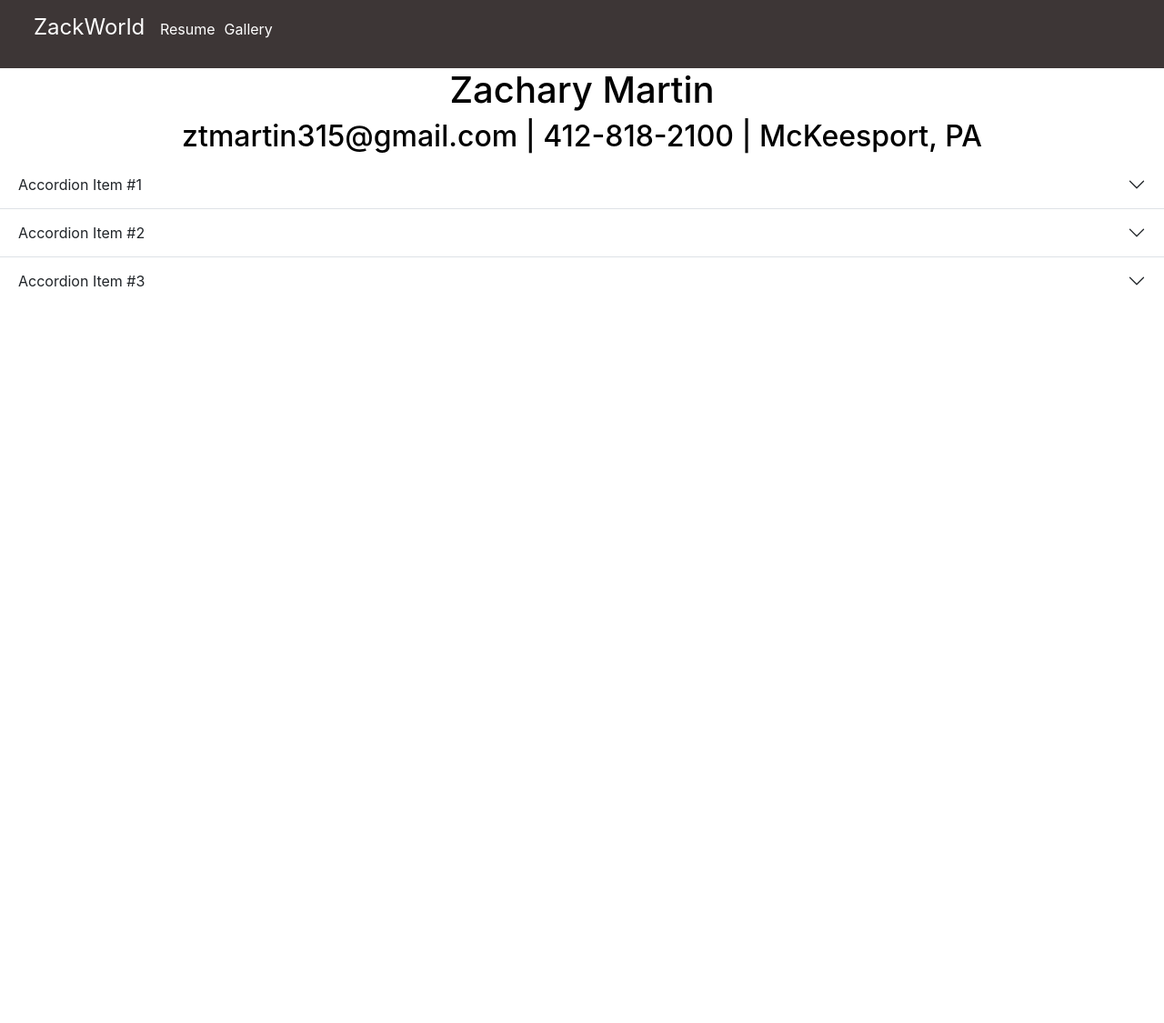
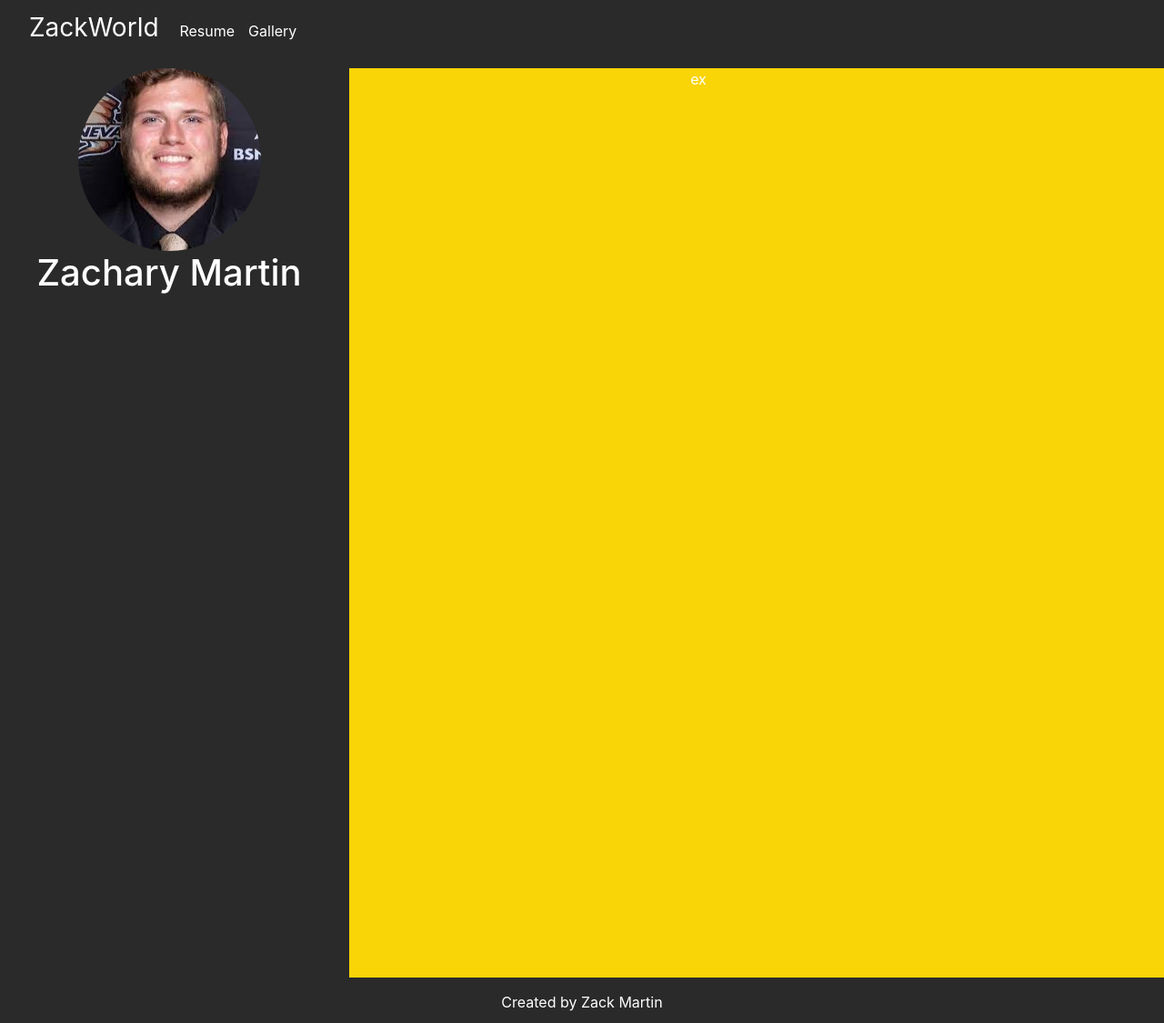
Before and after one commit to Ztmartin315/ZackWorld_React, a React (Create React App) app: page /resume in a window 1280 px wide. Shown: the whole page at 91% size. Before the commit the page ends 800 px from the top, so only its background shows below. Built offline with nearby package versions, Linux system fonts and the light colour scheme.

Commit message:
resume formatting

```diff
--- a/src/pages/about.js
+++ b/src/pages/about.js
@@ -13,15 +13,7 @@ function About() {
 
 
 
-                <div classname="jumbo">
-                    <div class="jumbotron">
-                        <center class="title" ><h1 class="display-4">About Zack!</h1>
-                            <p class="lead">Learn all about Zack!</p>
-                            <hr class="my-4" />
-                            <h5>Learn about my life, interests, hobbies, and more!</h5>
-                        </center>
-                    </div>
-                </div>
+
             </header>
             <body>
 
--- a/src/pages/home.js
+++ b/src/pages/home.js
@@ -79,7 +79,12 @@ function Home() {
         </div>
 
       </body>
+      <footer>
+        <p>Created by Zack Martin</p>
+      </footer>
+
     </div>
+
   );
 }
 
--- a/src/pages/resume.js
+++ b/src/pages/resume.js
@@ -1,6 +1,7 @@
 
 import 'bootstrap/dist/css/bootstrap.min.css';
 import '../styles/resume.css';
+import Accordion from 'react-bootstrap/Accordion';
 
 function Resume() {
 
@@ -9,48 +10,28 @@ function Resume() {
   return (
     <div className="App">
       <header className="App-header">
-
-        <h1>Zachary Martin</h1>
-        <h2>ztmartin315@gmail.com | 412-818-2100 | McKeesport, PA</h2>
-
       </header>
 
       <body>
-
-        <div class="accordion accordion-flush" id="accordionFlushExample">
-          <div class="accordion-item">
-            <h2 class="accordion-header">
-              <button class="accordion-button collapsed" type="button" data-bs-toggle="collapse" data-bs-target="#flush-collapseOne" aria-expanded="false" aria-controls="flush-collapseOne">
-                Accordion Item #1
-              </button>
-            </h2>
-            <div id="flush-collapseOne" class="accordion-collapse collapse" data-bs-parent="#accordionFlushExample">
-              <div class="accordion-body">Placeholder content for this accordion, which is intended to demonstrate the <code>.accordion-flush</code> class. This is the first item's accordion body.</div>
+        <div class="container">
+          <div class="row">
+            <div class="col" id="column1">
+              <img class="self" src={require("../images/Zack.jpg")} />
+              <h1>Zachary Martin</h1>
             </div>
-          </div>
-          <div class="accordion-item">
-            <h2 class="accordion-header">
-              <button class="accordion-button collapsed" type="button" data-bs-toggle="collapse" data-bs-target="#flush-collapseTwo" aria-expanded="false" aria-controls="flush-collapseTwo">
-                Accordion Item #2
-              </button>
-            </h2>
-            <div id="flush-collapseTwo" class="accordion-collapse collapse" data-bs-parent="#accordionFlushExample">
-              <div class="accordion-body">Placeholder content for this accordion, which is intended to demonstrate the <code>.accordion-flush</code> class. This is the second item's accordion body. Let's imagine this being filled with some actual content.</div>
-            </div>
-          </div>
-          <div class="accordion-item">
-            <h2 class="accordion-header">
-              <button class="accordion-button collapsed" type="button" data-bs-toggle="collapse" data-bs-target="#flush-collapseThree" aria-expanded="false" aria-controls="flush-collapseThree">
-                Accordion Item #3
-              </button>
-            </h2>
-            <div id="flush-collapseThree" class="accordion-collapse collapse" data-bs-parent="#accordionFlushExample">
-              <div class="accordion-body">Placeholder content for this accordion, which is intended to demonstrate the <code>.accordion-flush</code> class. This is the third item's accordion body. Nothing more exciting happening here in terms of content, but just filling up the space to make it look, at least at first glance, a bit more representative of how this would look in a real-world application.</div>
+            <div class="col" id="column2">
+              <p>ex</p>
             </div>
           </div>
         </div>
 
       </body>
+
+      <footer>
+        <p>Created by Zack Martin</p>
+      </footer>
+
+
     </div>
   );
 }
--- a/src/styles/about.css
+++ b/src/styles/about.css
@@ -1,9 +1,9 @@
-.jumbotron {
+.jumb {
     background-color: gold;
     background-image: none !important;
 }
 
-.title {
+.title1 {
     color: black;
     height: 20%;
 }
--- a/src/styles/home.css
+++ b/src/styles/home.css
@@ -4,6 +4,7 @@
 
 .App {
   text-align: center;
+  height: 950px;
 
 }
 
@@ -38,7 +39,7 @@
   background-position: center;
   background-size: cover;
   font-size: calc(10px + 2vmin);
-  height: 1500px !important;
+  height: 1200px !important;
 }
 
 .App-link {
@@ -62,6 +63,14 @@
   display: flex;
   justify-content: center;
   align-items: center;
+}
+
+footer {
+  color: white;
+  background-color: rgb(42, 42, 42);
+
+  height: 50px;
+  padding-top: 15px;
 }
 
 .itm {
--- a/src/styles/layout.css
+++ b/src/styles/layout.css
@@ -1,23 +1,20 @@
 .navbar {
-    background-color: rgb(61, 54, 54);
+    background-color: rgb(42, 42, 42);
     height: 75px;
 }
 
 li {
     display: inline !important;
-    margin: 5px;
+    margin-right: 15px;
 }
 
-.logopic {
-    border-radius: 50%;
-    height: 10%;
-    width: 10%;
-}
+
 
 .a1 {
     color: #FFF;
-    font-size: 1.5rem;
+    font-size: 1.75rem;
     text-decoration: none;
+
 }
 
 .a1:hover {
--- a/src/styles/resume.css
+++ b/src/styles/resume.css
@@ -1,3 +1,58 @@
 .App-header {
     color: black;
+    background-color: rgb(249, 212, 7);
 }
+
+.App {
+    background-color: rgb(249, 212, 7);
+
+}
+
+body {
+    margin: 0;
+    padding: 0;
+    margin-right: 0 !important;
+
+    background-color: rgb(249, 212, 7);
+
+}
+
+.self {
+    border-radius: 50%;
+}
+
+.container {
+    margin: 0;
+    padding: 0;
+    color: white;
+}
+
+.col {
+    height: 1000px;
+}
+
+
+
+#column1 {
+    background-color: rgb(42, 42, 42);
+    margin-left: 0 !important;
+    flex: 1;
+
+}
+
+#column2 {
+    background-color: rgb(249, 212, 7);
+    width: 80% !important;
+    margin: 0% !important;
+    flex: 2;
+
+}
+
+
+footer {
+    color: white;
+    background-color: rgb(42, 42, 42);
+
+    height: 50px;
+    padding-top: 15px;
+}
```
